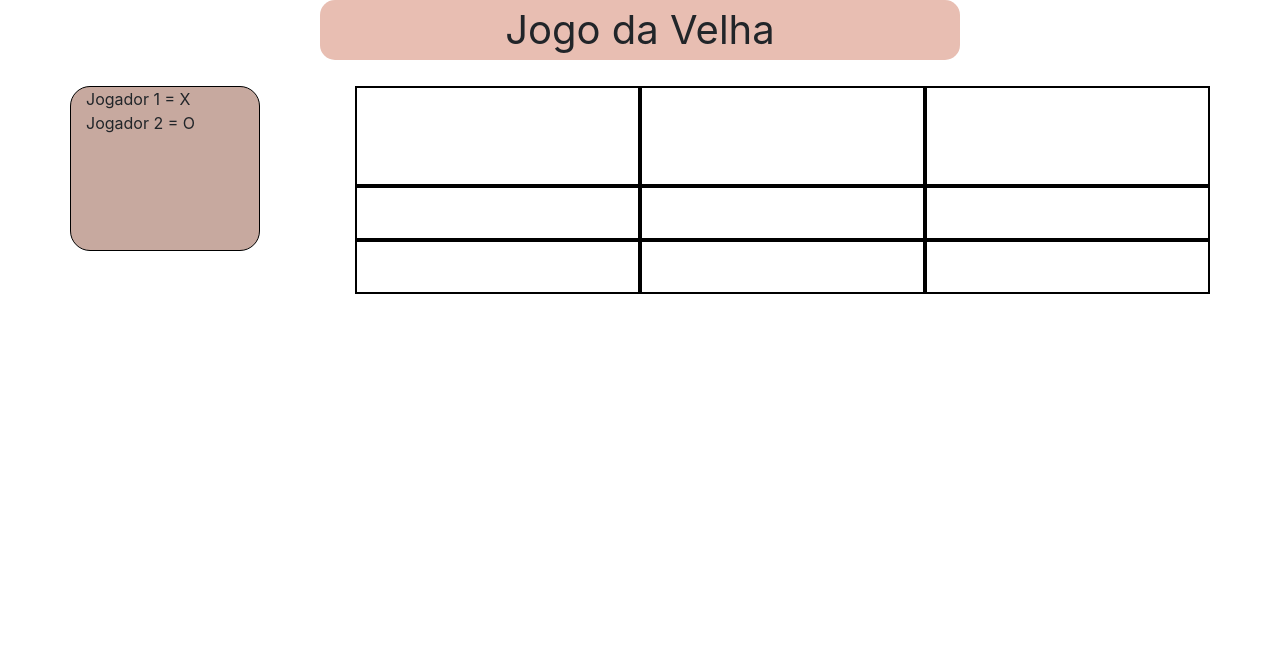
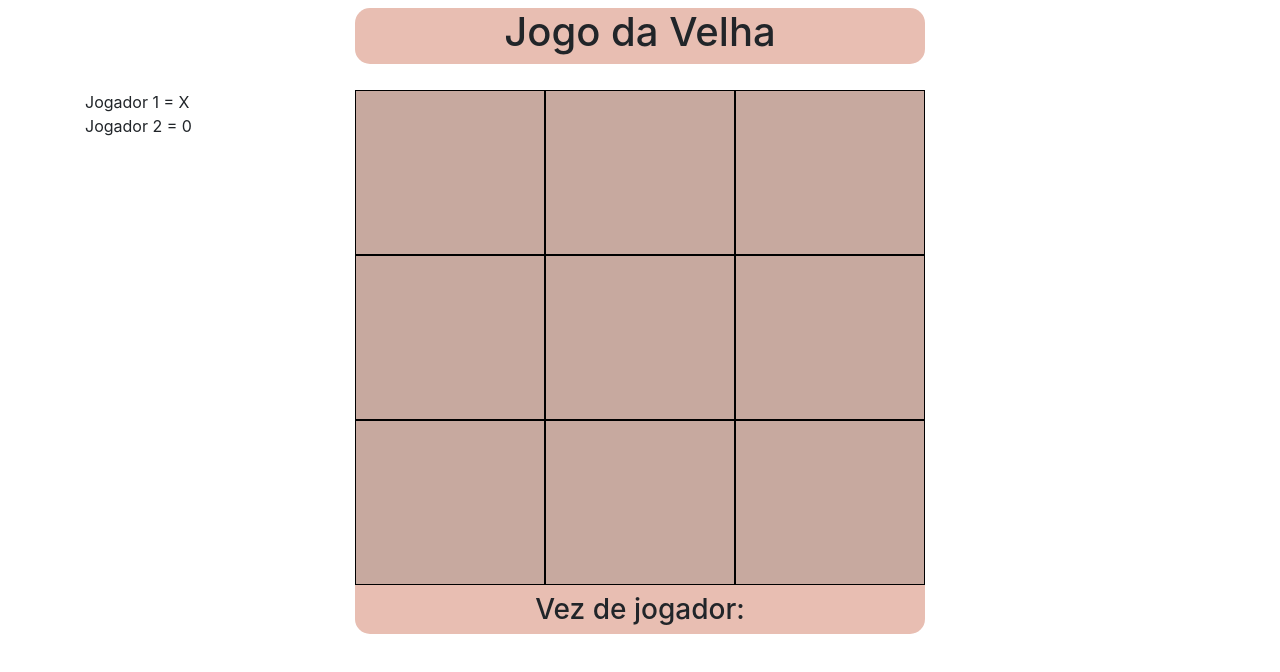
Before and after one commit to lumccds/FrontEnd, a plain HTML site: page assets/HTML/jogo-da-velha.html in a window 1280 px wide. Drawn offline with nearby package versions, Linux system fonts and the light colour scheme.

Commit message:
JS 28-11

```diff
--- a/assets/CSS/jogo-da-velha.css
+++ b/assets/CSS/jogo-da-velha.css
@@ -13,10 +13,9 @@ header{
     justify-content: center;
     border-radius: 15px;
 }
-.col-md-2{
+.col-md-4{
     background-color: #C7A99F;
     border: 1px solid black;
-    border-radius: 20px;
     height: 165px;
 }
 .int{
--- a/assets/HTML/jogo-da-velha.html
+++ b/assets/HTML/jogo-da-velha.html
@@ -2,60 +2,58 @@
 
 <head>
     <meta charset="UTF-8">
-    <link rel="stylesheet" href="https://stackpath.bootstrapcdn.com/bootstrap/4.1.3/css/bootstrap.min.css" integrity="sha384-MCw98/SFnGE8fJT3GXwEOngsV7Zt27NXFoaoApmYm81iuXoPkFOJwJ8ERdknLPMO" crossorigin="anonymous">
+    <link rel="stylesheet" href="https://stackpath.bootstrapcdn.com/bootstrap/4.1.3/css/bootstrap.min.css"
+        integrity="sha384-MCw98/SFnGE8fJT3GXwEOngsV7Zt27NXFoaoApmYm81iuXoPkFOJwJ8ERdknLPMO" crossorigin="anonymous">
     <link rel="stylesheet" href="../CSS/jogo-da-velha.css">
 
     <title> ~ Jogo da Velha ~ </title>
 </head>
 
 <body>
-    <header class="container-fluid">
+    <header class="container mt-2">
         <div class="row">
             <div class="col-md-3"></div>
-            <div class="col-md-6">Jogo da Velha</div>
+            <div class="col-md-6"> <h1>Jogo da Velha</h1> </div>
             <div class="col-md-3"></div>
         </div>
     </header>
 
     <div class="container">
         <div class="row">
-            <div class="col-md-2">
+            <div class="col-md-3">
                 Jogador 1 = X </br>
-                Jogador 2 = O
+                Jogador 2 = 0
             </div>
-            <div class="col-md-1"></div>
-            <div class="col-md-9">
+            <div class="col-md-6">
                 <div class="row">
-                    <div class="col-md-4 int 1-1 p-5">
+                    <div class="col-md-4 1-1">
                     </div>
-                    <div class="col-md-4 int 1-2">
+                    <div class="col-md-4 1-2">
                     </div>
-                    <div class="col-md-4 int 1-3">
+                    <div class="col-md-4 1-3">
                     </div>
-
                 </div>
                 <div class="row">
-                    <div class="col-md-4 int 2-1">
+                    <div class="col-md-4 2-1">
                     </div>
-                    <div class="col-md-4 int 2-2">
+                    <div class="col-md-4 2-2">
                     </div>
-                    <div class="col-md-4 int 2-3">
+                    <div class="col-md-4 2-3">
                     </div>
-
                 </div>
                 <div class="row">
-                    <div class="col-md-4 int 3-1">
+                    <div class="col-md-4 3-1">
                     </div>
-                    <div class="col-md-4 int 3-2">
+                    <div class="col-md-4 3-2">
                     </div>
-                    <div class="col-md-4 int 3-3">
+                    <div class="col-md-4 3-3">
                     </div>
-
                 </div>
                 <div class="row">
-                    <div class="col-md-9 rodape"></div>
-                    <div class="col-md-3"></div>
-                    </div>
+                    <div class="col-md-12 mt-2"> <h3>Vez de jogador: </h3> </div>
+                </div>
+            </div>
+            <div class="col-md-3">
             </div>
         </div>
     </div>
```
